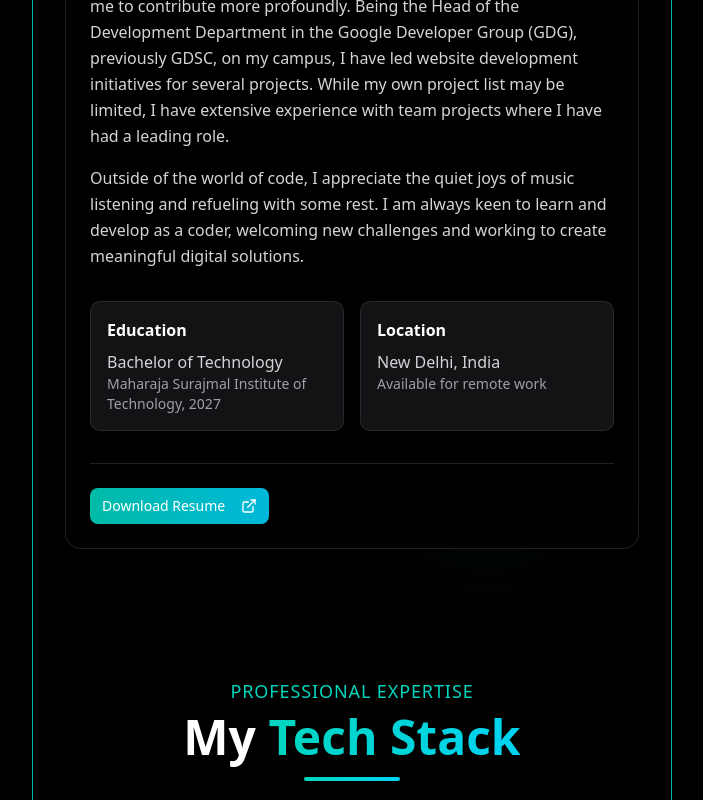
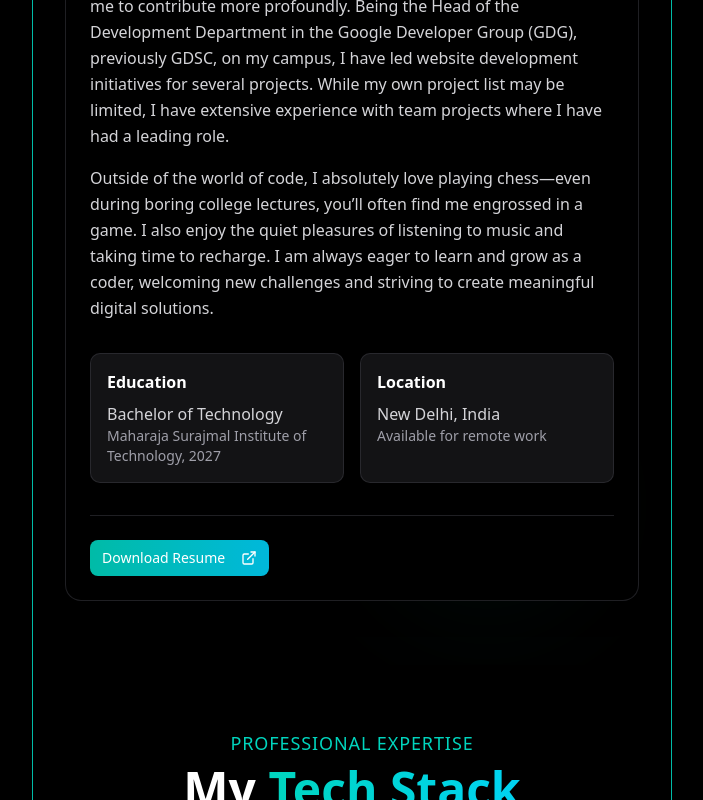
Before and after one commit to namannn04/portfolionext, a Next.js app: page / in a window 1280 px wide. Shown: the part 2394-3194 px from the top of the page, without its empty margins (288-991 px from the left). Built offline with nearby package versions, Linux system fonts and the light colour scheme.

Commit message:
about and skills

```diff
--- a/src/component/AboutUs.tsx
+++ b/src/component/AboutUs.tsx
@@ -113,11 +113,12 @@ export default function AboutSection() {
                     with team projects where I have had a leading role.
                   </p>
                   <p className="text-zinc-300 leading-relaxed">
-                    Outside of the world of code, I appreciate the quiet joys of
-                    music listening and refueling with some rest. I am always
-                    keen to learn and develop as a coder, welcoming new
-                    challenges and working to create meaningful digital
-                    solutions.
+                    Outside of the world of code, I absolutely love playing
+                    chess—even during boring college lectures, you’ll often find
+                    me engrossed in a game. I also enjoy the quiet pleasures of
+                    listening to music and taking time to recharge. I am always
+                    eager to learn and grow as a coder, welcoming new challenges
+                    and striving to create meaningful digital solutions.
                   </p>
 
                   <div className="grid grid-cols-1 md:grid-cols-2 gap-4 mt-8">
--- a/src/component/SkillsSection.tsx
+++ b/src/component/SkillsSection.tsx
@@ -49,7 +49,6 @@ const skills = {
     "Teamwork",
     "Leadership",
     "Adaptability",
-    "Time Management",
   ],
 };
 
```
Also changed, not shown: 1 other file (tests, documents, lock files or other folders).
